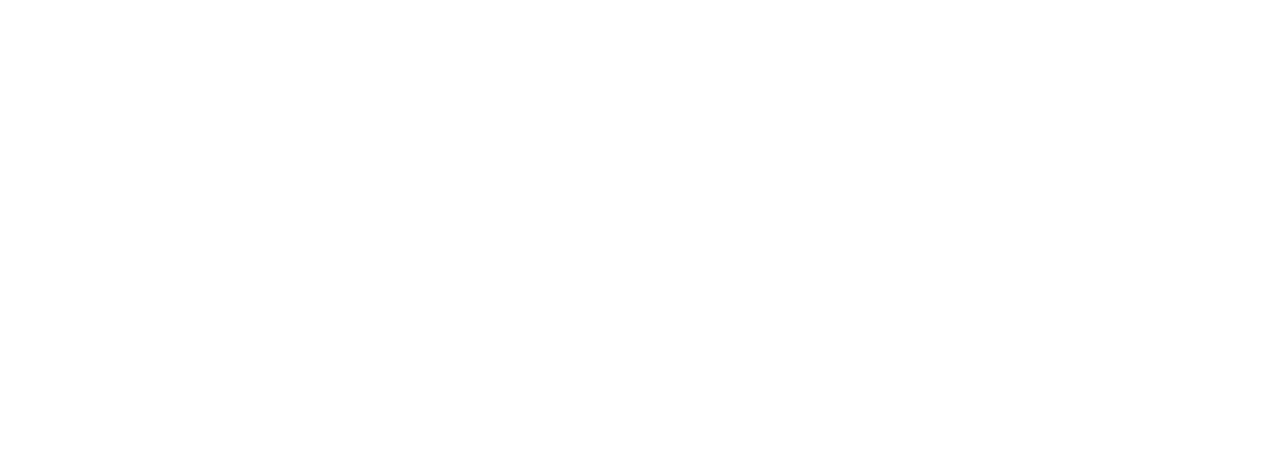
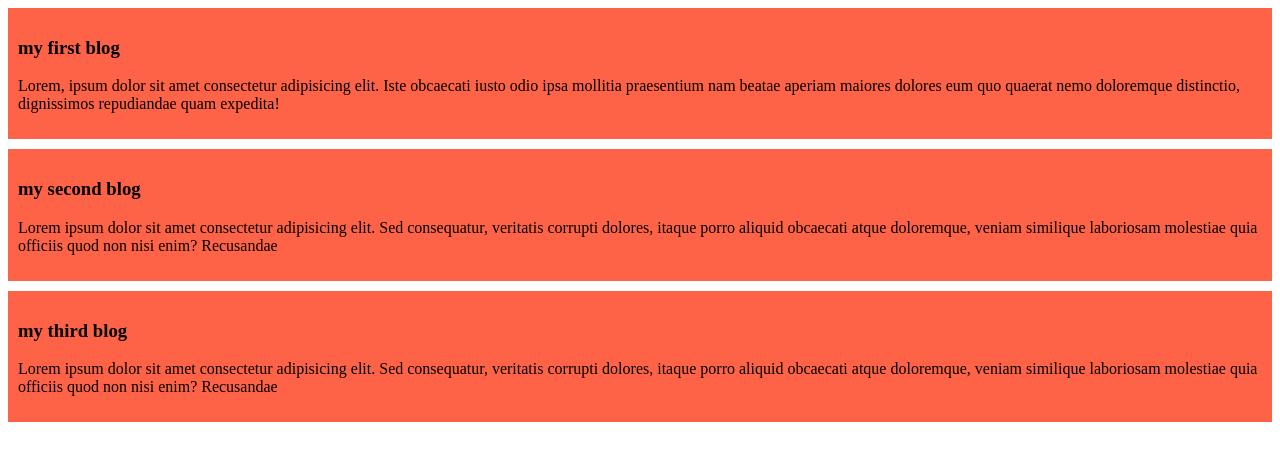
Before and after one commit to Noman2A/my-first-github-repo, a plain HTML site: page index.html in a window 1280 px wide. Drawn offline with Linux system fonts and the light colour scheme.

Commit message:
added a meaningful massege

```diff
--- a/index.html
+++ b/index.html
@@ -4,8 +4,25 @@
     <meta charset="UTF-8">
     <meta name="viewport" content="width=device-width, initial-scale=1.0">
     <title>My First Github Repo</title>
+    <link rel="stylesheet" href="styels/blog.css">
 </head>
 <body>
 
+    <div>
+        <h3>my first blog</h3>
+        <p>Lorem, ipsum dolor sit amet consectetur adipisicing elit. Iste obcaecati iusto odio ipsa mollitia praesentium nam beatae aperiam maiores dolores eum quo quaerat nemo doloremque distinctio, dignissimos repudiandae quam expedita!</p>
+    </div>
+
+    <div>
+
+    <h3>my second blog</h3>
+    <p>Lorem ipsum dolor sit amet consectetur adipisicing elit. Sed consequatur, veritatis corrupti dolores, itaque porro aliquid obcaecati atque doloremque, veniam similique laboriosam molestiae quia officiis quod non nisi enim? Recusandae</p>
+</div>
+<div>
+
+    <h3>my third blog</h3>
+    <p>Lorem ipsum dolor sit amet consectetur adipisicing elit. Sed consequatur, veritatis corrupti dolores, itaque porro aliquid obcaecati atque doloremque, veniam similique laboriosam molestiae quia officiis quod non nisi enim? Recusandae</p>
+</div>
+
 </body>
 </html>
--- /dev/null
+++ b/styels/blog.css
@@ -0,0 +1,3 @@
+div{background-color: tomato;
+margin-bottom: 10px;
+padding: 10px;}
```
